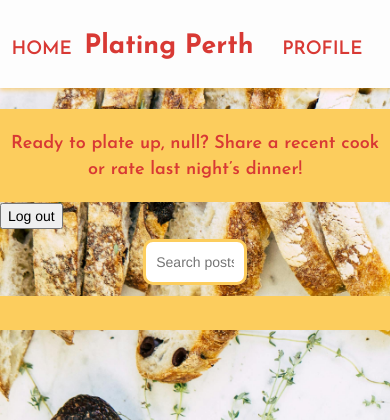
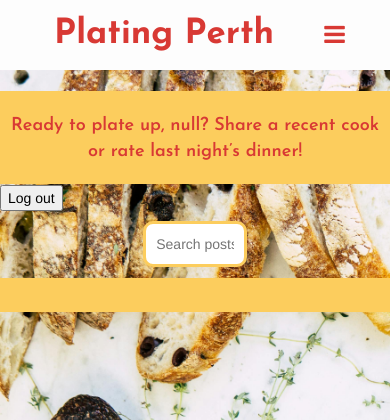
Before and after one commit to Jalil32/awd-3403, a Flask app: template app/templates/home_page.html in a window 390 px wide. Shown: the top 420 px of the page. Run offline with Flask 3, Linux system fonts and the light colour scheme; the template is opened without the code that fills it, so the values that code supplies are empty.

Commit message:
fix the nav bar to work on small screens

```diff
--- a/app/static/css/homepage.css
+++ b/app/static/css/homepage.css
@@ -148,17 +148,6 @@ main {
     resize: none; /* Disables resizing of textarea */
 }
 
-@media screen and (max-width: 600px) {
-    .navbar-brand {
-        font-size: 20pt;
-        padding: 12px 12.5px 0px 12.5px;
-    }
-
-    .nav-list li {
-        float: none;
-    }
-}
-
 .search-bar {
     display: flex;
     align-items: center;
--- a/app/static/css/style.css
+++ b/app/static/css/style.css
@@ -7,8 +7,22 @@ body {
     background-size: cover;
 }
 
-.navbar{
+.navbar {
     border: none;
+    background-color: #FDFDFD;
+    display: flex;
+    align-items: center;
+    justify-content: space-between;
+    padding: 10px;
+    position: relative;
+}
+
+.navbar-toggler {
+    display: none;
+    background: none;
+    border: none;
+    font-size: 24px;
+    cursor: pointer;
 }
 
 .nav-list {
@@ -17,18 +31,21 @@ body {
     font-size: 20px;
     margin: 0;
     padding: 0;
-    overflow: hidden;
-    background-color: #FDFDFD;
     display: flex;
-    justify-content: center;
-    box-shadow: 0 2px 5px 0 rgba(255,176, 0, 0.505);
+    align-items: center;
+}
+
+.nav-list:after {
+    content: "";
+    position: absolute;
+    top: 0;
+    right: -5px;
+    bottom: 0;
+    width: 5px;
+    box-shadow: 0 2px 5px 0 rgba(255, 176, 0, 0.505);
 }
 
 .nav-list li {
-    float: left;
-    display: flex;
-    justify-content: center;
-    align-items: center;
     margin: 3px;
 }
 
@@ -37,7 +54,6 @@ body {
     color: #D83934;
     text-align: center;
     padding: 14px 16px;
-    font-family: "Josefin Sans", sans-serif;
     text-decoration: none;
 }
 
@@ -47,33 +63,49 @@ body {
 }
 
 .navbar-brand {
+    font-family: "Josefin Sans", sans-serif;
     font-size: 26pt;
     color: #D83934;
-    font-style: normal;
-    padding: 12px 25px 0px 25px;
     font-weight: 900;
+    margin: 0;
 }
 
+@media screen and (max-width: 600px) {
+    .navbar-toggler {
+        display: block;
+        color: #D83934;
+    }
 
-#nav-title {
-    color: #D83934;
-    padding-top: 10px;
-    font-family: "Josefin Sans", sans-serif;
-    font-size: 14pt;
-    font-weight: 600;
-    line-height: normal;
-}
-
-
-@media screen and (max-width: 600px) {
-
-    .navbar-brand {
-        font-size: 20pt;
-        padding: 12px 13px 0px 13px;
-        margin-top: 22px;
+    .nav-list {
+        display: none;
+        flex-direction: column;
+        width: 100%;
+        position: absolute;
+        top: 60px;
+        left: 0;
+        background-color: #FDFDFD;
+        box-shadow: 0 2px 5px rgba(0, 0, 0, 0.2);
+        z-index: 1;
     }
 
     .nav-list li {
-        float: none;
+        text-align: center;
+        padding: 10px 0;
+        width: 100%;
+    }
+
+    .nav-list li a {
+        padding: 10px;
+        width: 100%;
+        display: block;
+    }
+
+    .nav-list.active {
+        display: flex;
+    }
+
+    /* Ensure the main content is pushed down when the navbar is active */
+    .nav-open ~ main {
+        margin-top: 200px; /* Adjust this value based on the height of your navbar */
     }
 }
--- a/app/static/js/homepage.js
+++ b/app/static/js/homepage.js
@@ -81,3 +81,9 @@ function hamburgerBar() {
         x.style.display = "none";
     }
 }
+
+
+function toggleMenu() {
+    const navList = document.querySelector('.nav-list');
+    navList.classList.toggle('active');
+}
--- a/app/templates/home_page.html
+++ b/app/templates/home_page.html
@@ -27,14 +27,13 @@
     <body>
         <header>
             <nav class="navbar">
+                <h1 class="navbar-brand">Plating Perth</h1>
+                <button class="navbar-toggler" onclick="toggleMenu()">
+                    <span class="fa fa-bars"></span>
+                </button>
                 <ul class="nav-list">
-                    <li>
-                        <h4 id="nav-title">HOME</h4>
-                        <h1 class="navbar-brand">Plating Perth</h1>
-                        <a href="/profile" id="profileButton"
-                            ><h4 id="nav-title">PROFILE</h4></a
-                        >
-                    </li>
+                    <li><a href="/home" id="nav-home">HOME</a></li>
+                    <li><a href="/profile" id="nav-profile" class="nav-title">PROFILE</a></li>
                 </ul>
             </nav>
         </header>
```
Also changed, not shown: app/static/js/script.js (deleted, +0 -20 lines).
